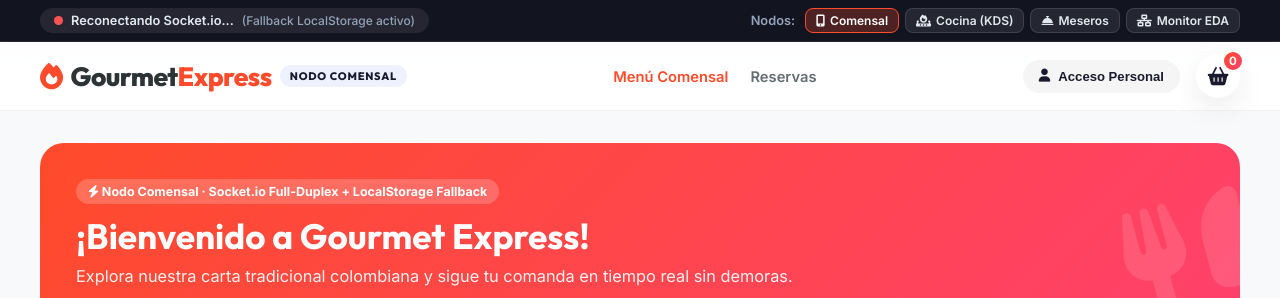
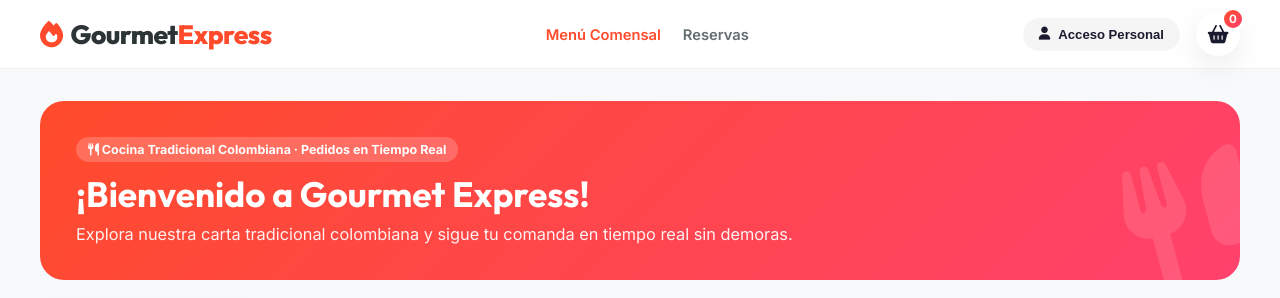
Before and after one commit to Eliecer91/Restaurante-Gourmet, a website: page index.html in a window 1280 px wide. Shown: the top 298 px of the page. Drawn offline with nearby package versions, Linux system fonts and the light colour scheme.

Commit message:
ui: mostrar barra tecnica EDA y badge de nodo solo para personal (admin, mesero, cocina)

```diff
--- a/index.html
+++ b/index.html
@@ -14,8 +14,8 @@
     <link rel="stylesheet" href="/styles.css">
 </head>
 <body>
-    <!-- Barra de Estado del Ecosistema Distribuido (Broker + Accesos por Nodo) -->
-    <div class="eda-topbar">
+    <!-- Barra de Estado del Ecosistema Distribuido (Solo visible para personal: KDS, Meseros y Admin) -->
+    <div class="eda-topbar hidden" id="eda-topbar">
         <div class="container eda-topbar-content">
             <div class="broker-status-pill" id="broker-status-pill" data-state="connecting">
                 <span class="status-dot"></span>
@@ -71,7 +71,7 @@
             <div class="logo">
                 <i class="fas fa-fire"></i>
                 <span>Gourmet<span>Express</span></span>
-                <span class="node-role-badge" id="active-node-badge">COMENSAL</span>
+                <span class="node-role-badge hidden" id="active-node-badge">COMENSAL</span>
             </div>
 
             <nav class="main-nav" id="main-nav">
@@ -99,7 +99,7 @@
         <section id="view-menu" class="view active">
             <div class="menu-hero">
                 <div class="menu-hero-inner">
-                    <span class="hero-tag"><i class="fas fa-bolt"></i> Nodo Comensal · Socket.io Full-Duplex + LocalStorage Fallback</span>
+                    <span class="hero-tag"><i class="fas fa-utensils"></i> Cocina Tradicional Colombiana · Pedidos en Tiempo Real</span>
                     <h1>¡Bienvenido a Gourmet Express!</h1>
                     <p>Explora nuestra carta tradicional colombiana y sigue tu comanda en tiempo real sin demoras.</p>
                 </div>
--- a/script.js
+++ b/script.js
@@ -365,10 +365,14 @@ function updateNavigation() {
     const nav = document.getElementById('main-nav');
     const role = getEffectiveRole();
 
+    const isStaff = role === 'kds' || role === 'waiter' || role === 'admin';
+    const topbar = document.getElementById('eda-topbar');
+    if (topbar) topbar.classList.toggle('hidden', !isStaff);
+
     const roleBadge = document.getElementById('active-node-badge');
     const roleLabels = { client: 'NODO COMENSAL', kds: 'NODO KDS COCINA', waiter: 'NODO SALA / MESERO', admin: 'NODO ADMIN EDA' };
     roleBadge.textContent = roleLabels[role] || 'COMENSAL';
-    roleBadge.className = `node-role-badge role-${role}`;
+    roleBadge.className = `node-role-badge role-${role}${isStaff ? '' : ' hidden'}`;
 
     document.querySelectorAll('.node-chip').forEach((chip) => {
         chip.classList.toggle('active-node', chip.dataset.nodeLink === role);
```
